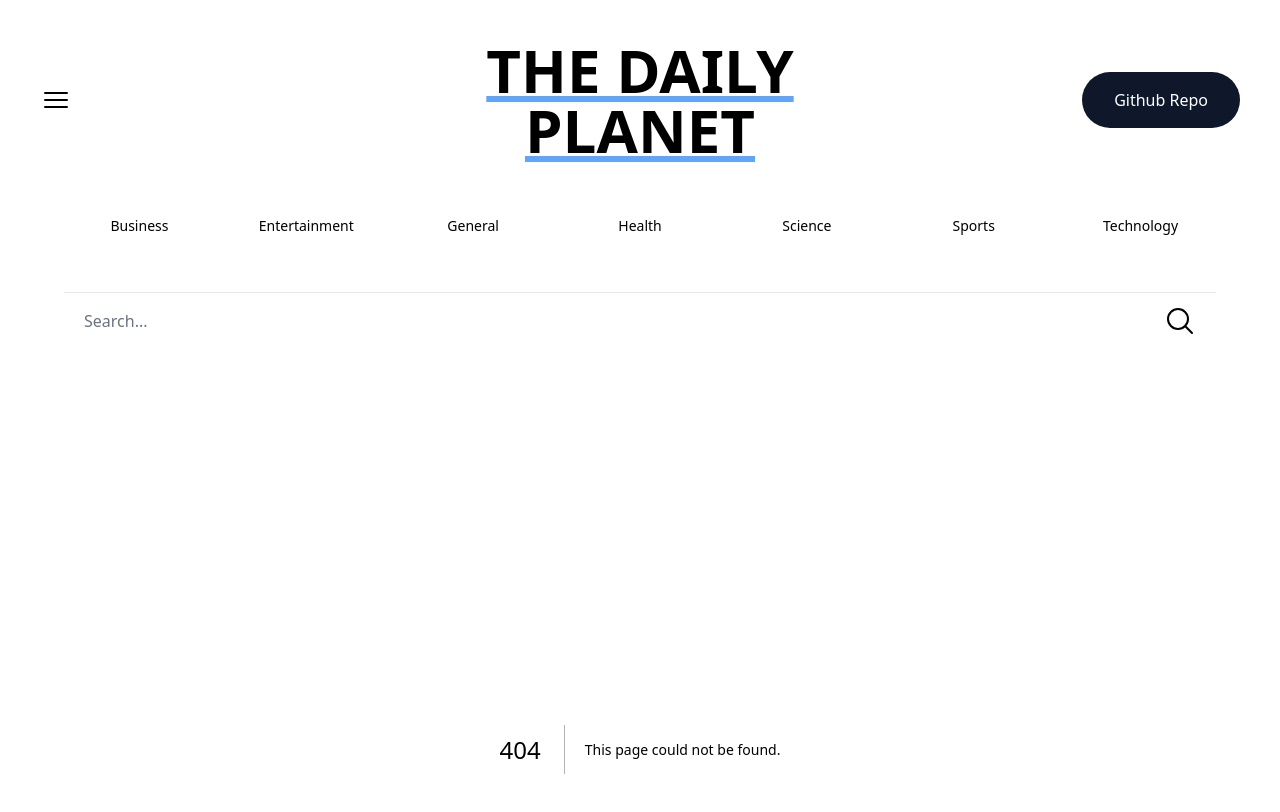
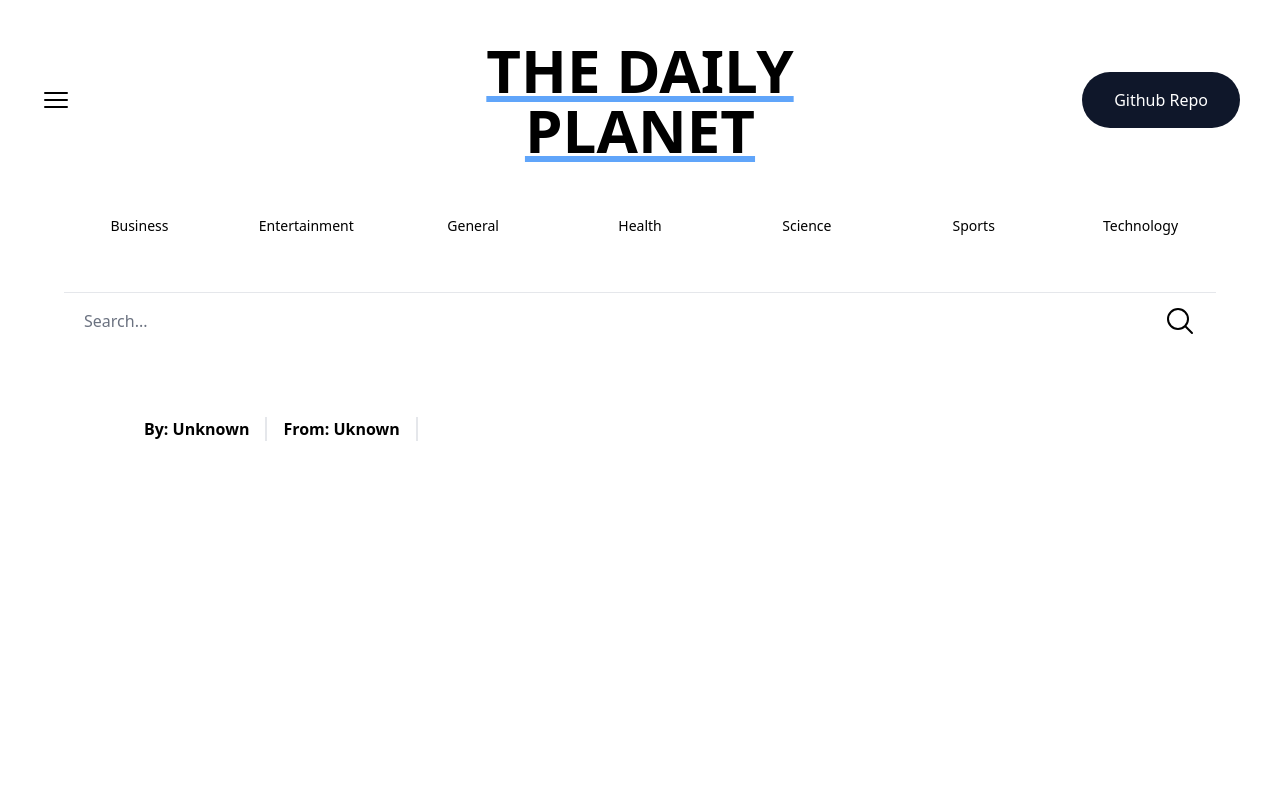
Before and after one commit to kevinchau03/news-app, a Next.js app in the folder news-app/: page /article in a window 1280 px wide. Before the commit this address had no page. Shown: the top 812 px of the page. Built offline with nearby package versions, Linux system fonts and the light colour scheme.

Commit message:
readmore button

```diff
--- /dev/null
+++ b/news-app/src/app/article/page.tsx
@@ -0,0 +1,42 @@
+import { notFound } from "next/navigation";
+
+type Props = {
+    searchParams?: DataEntry;
+}
+
+function ArticlePage({ searchParams }: Props) {
+    if (
+        (searchParams && Object.entries(searchParams).length === 0) || !searchParams
+    ) {
+        return notFound();
+    }
+
+    const article: DataEntry = searchParams;
+  return (
+    <article className="pt-10">
+      <section className="flex flex-col lg:flex-row pb-24 px-0 lg:px-10">
+      {article.image && (
+                <img
+                src={article.image}
+                alt={article.title}
+                className="h-50 max-w-md mx-auto md:max-w-lg lg:max-w-xl object-cover rounded-t-lg shadow-md"
+                />
+        )}
+        <div className="px-10">
+            <h1 className="headerTitle px-0 no-underline pb-2">
+                {article.title}
+            </h1>
+            <div className="flex divide-x-2 space-x-4">
+                <h2 className="font-bold">By: {article.author || 'Unknown'}</h2>
+                <h2 className="font-bold pl-4">From: {article.source || 'Uknown'}</h2>
+                <p className="pl-4">{article.published_at}</p>
+            </div>
+
+            <p className="pt-4">{article.description}</p>
+        </div>
+      </section>
+    </article>
+  )
+}
+
+export default ArticlePage;
```
